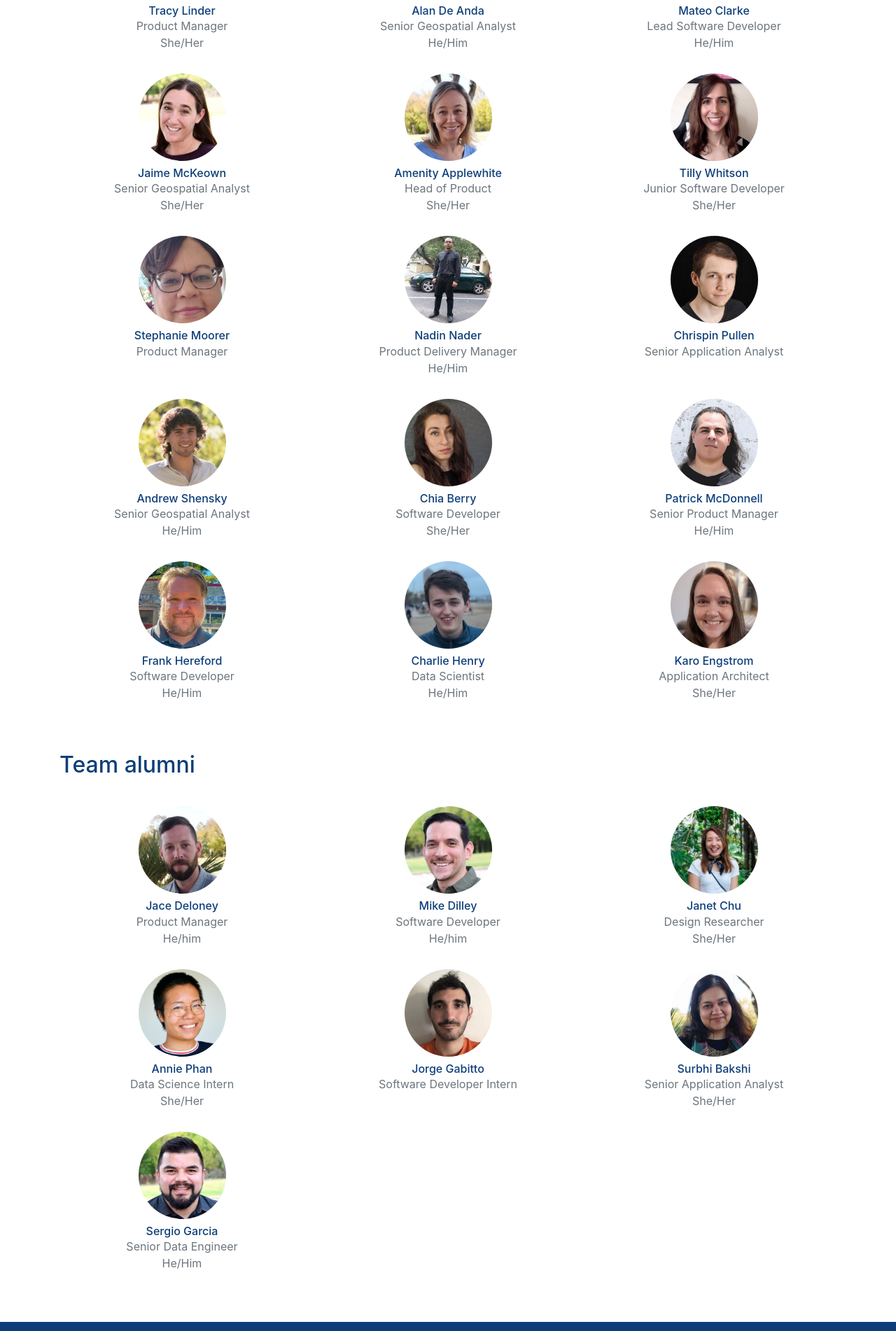
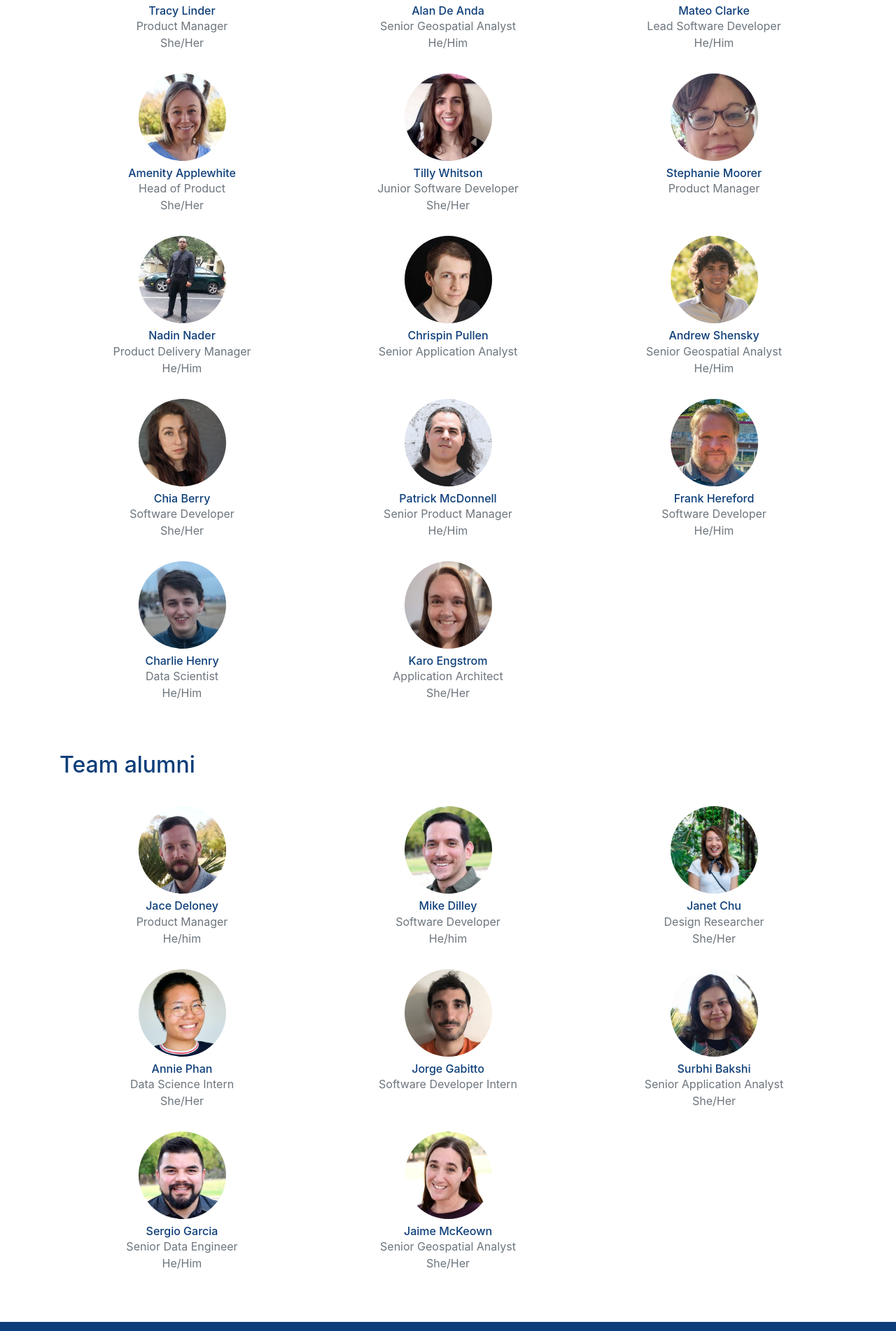
Before and after one commit to cityofaustin/atd-product, a Next.js app: page /about in a window 1280 px wide. Shown: the part 1338-3240 px from the top of the page at 70% size. Built offline with nearby package versions, Linux system fonts and the light colour scheme; no server answers.

Commit message:
Add Jaime to alumni section

```diff
--- a/pages/about/index.js
+++ b/pages/about/index.js
@@ -41,12 +41,6 @@ const TEAM_MEMBERS = [
     title: "Lead Software Developer",
     pronouns: "He/Him",
     src: "assets/headshots/mateo_clarke.jpeg",
-  },
-  {
-    name: "Jaime McKeown",
-    pronouns: "She/Her",
-    title: "Senior Geospatial Analyst",
-    src: "assets/headshots/jaime_mckeown.jpeg",
   },
   {
     name: "Amenity Applewhite",
@@ -159,6 +153,12 @@ const TEAM_MEMBER_ALUMNI = [
     pronouns: "He/Him",
     src: "assets/headshots/sergio_garcia.jpeg",
   },
+  {
+    name: "Jaime McKeown",
+    pronouns: "She/Her",
+    title: "Senior Geospatial Analyst",
+    src: "assets/headshots/jaime_mckeown.jpeg",
+  },
 ];
 
 function TeamMember(props) {
```
